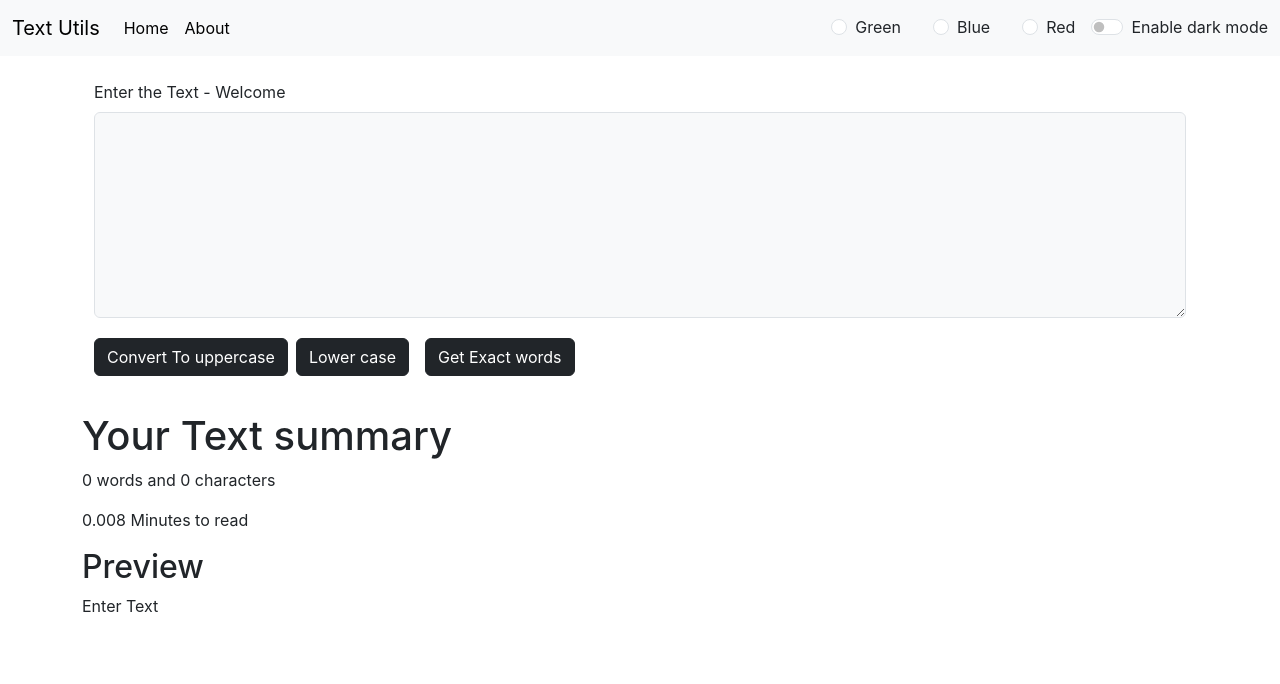
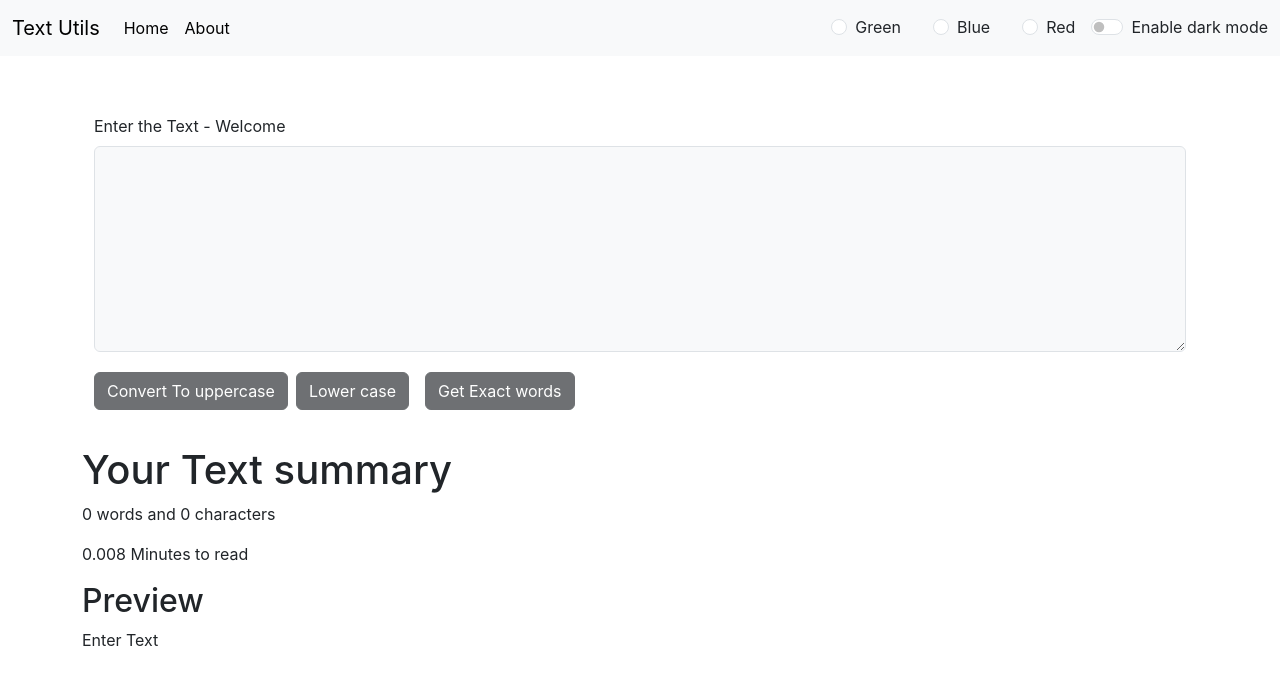
Before and after one commit to Rio-0912/Assignmet-FrontEnd, a React (Create React App) app in the folder my-app/: page / in a window 1280 px wide. Shown: the top 684 px of the page. Built offline with nearby package versions, Linux system fonts and the light colour scheme.

Commit message:
Some changes

```diff
--- a/my-app/src/Components/Alerts.js
+++ b/my-app/src/Components/Alerts.js
@@ -2,7 +2,7 @@ import React from 'react'
 
 const Alerts = (props) => {
   return (
-    <div>
+    <div style={{height: '34px'}}>
        {props.alert && <div className={`alert alert-${props.alert.type} alert-dismissible fade show`} role="alert">
              <strong> {props.alert.type}</strong>{props.alert.msg}
 
--- a/my-app/src/Components/TextForm.js
+++ b/my-app/src/Components/TextForm.js
@@ -61,13 +61,13 @@ export default function TextForm(props) {
           />
         </div>
 
-        <button type="button" className={`btn btn${props.butn}  my-1`} onClick={handleClick}>
+        <button disabled={text.length === 0 } type="button" className={`btn btn${props.butn}  my-1`} onClick={handleClick}>
           Convert To uppercase
         </button>
-        <button type="button" className={`btn btn${props.butn} mx-2 my-1`} onClick={lowClick}>
+        <button disabled={text.length === 0 } type="button" className={`btn btn${props.butn} mx-2 my-1`} onClick={lowClick}>
           Lower case
         </button>
-        <button type="button" className={`btn btn${props.butn} mx-2 my-1`} onClick={highlightKeyword}>
+        <button disabled={text.length === 0 } type="button" className={`btn btn${props.butn} mx-2 my-1`} onClick={highlightKeyword}>
           Get Exact words
         </button>
 
```
